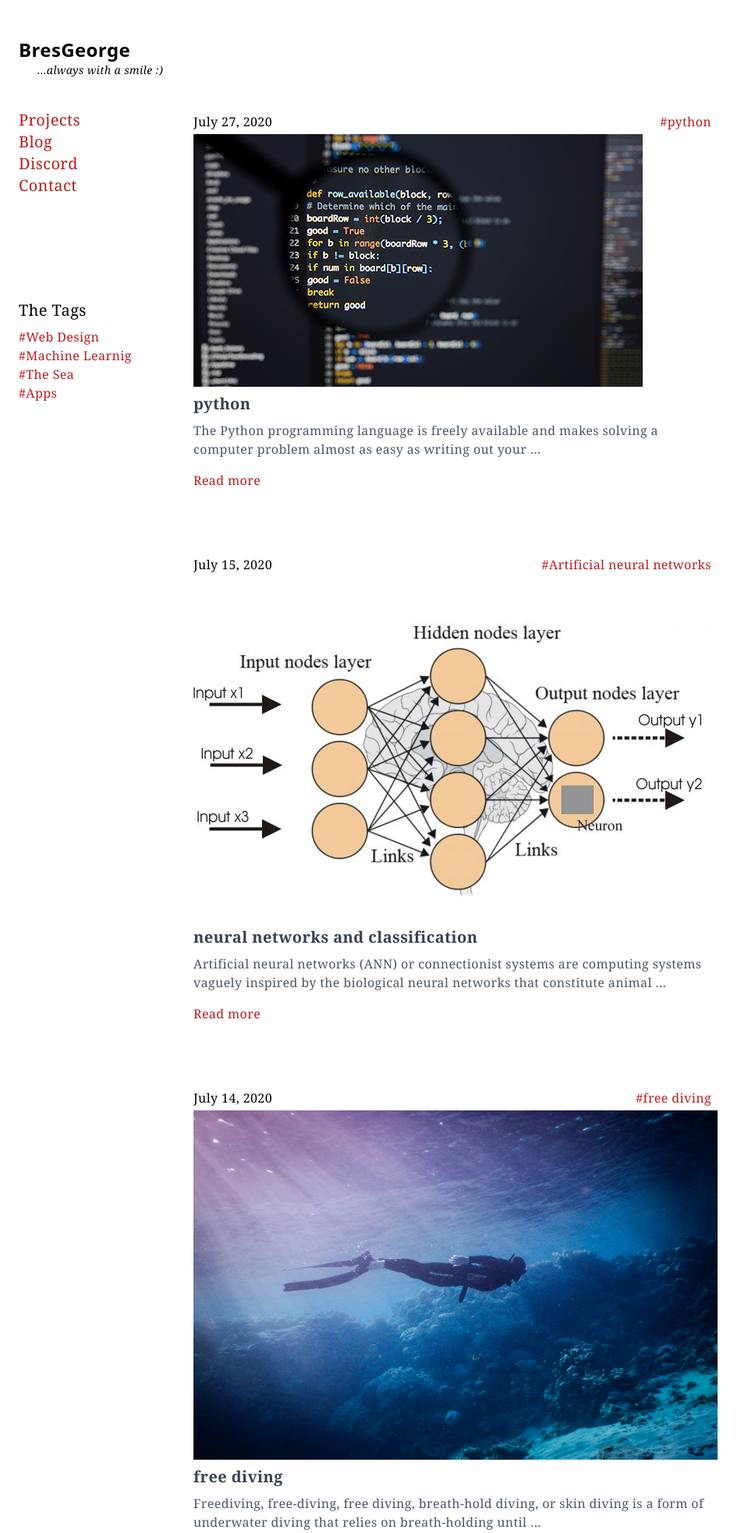
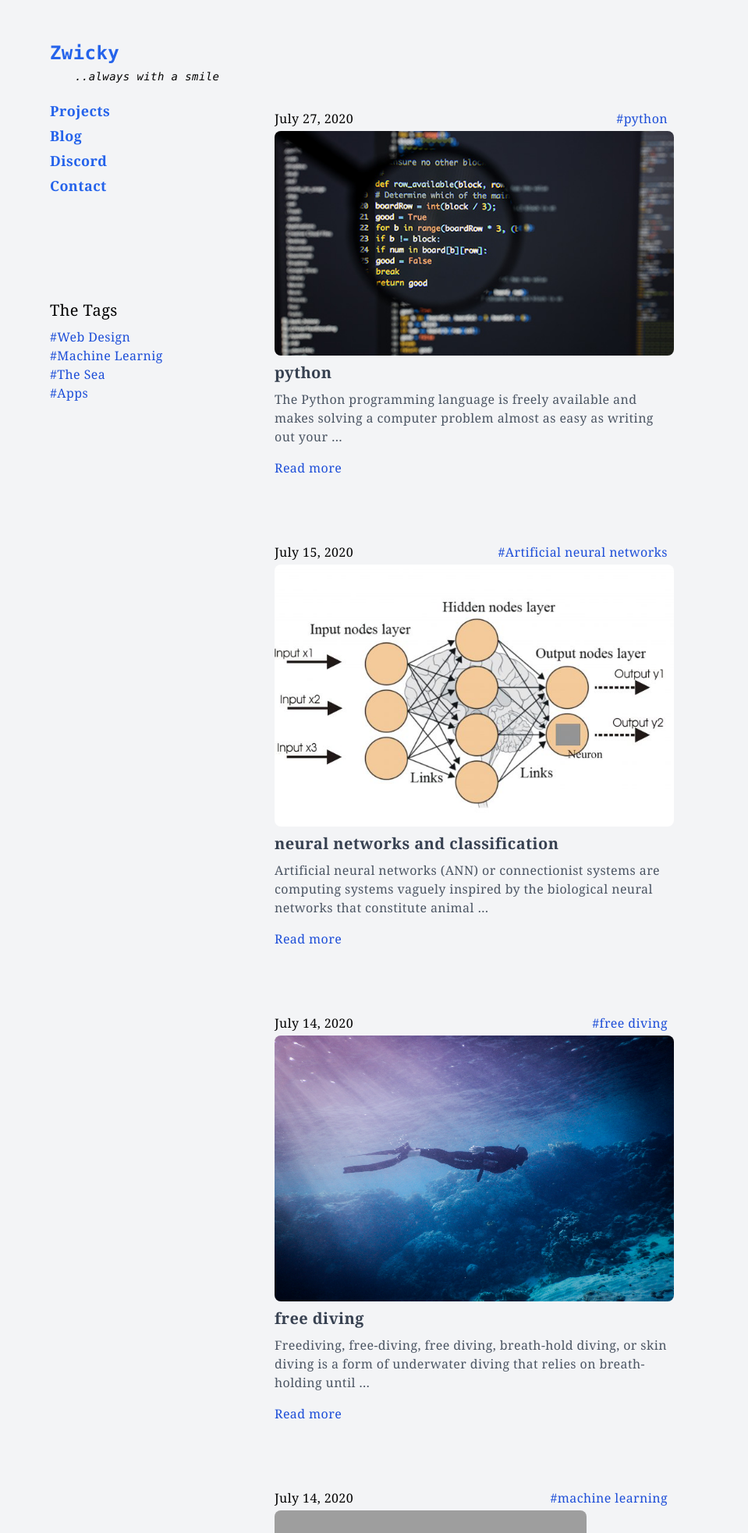
Before and after one commit to bres/myweb, a Django app: page /blog/ in a window 1280 px wide. Shown: the top 1966 px of the page at 78% size, without its empty margins (0-959 px from the left). Run offline with Django 3.2, Linux system fonts and the light colour scheme; data comes from the database, SQL or seed files in the repository; both versions use the stored data as it was after the commit; grey boxes are pictures that could not be loaded.

Commit message:
editing the css and specially the columns width

```diff
--- a/website/pages/templates/base.html
+++ b/website/pages/templates/base.html
@@ -6,23 +6,26 @@
     <link href="https://unpkg.com/tailwindcss@^1.0/dist/tailwind.min.css" rel="stylesheet">
 </head>
 
-<body class="bg-orange-100 px-6 font-serif tracking-wide antialiased">
+<body class="bg-gray-100 lg:mx-16 mx-6 font-serif tracking-wide antialiased">
 
-<p class="text-2xl font-sans font-semibold text-black pt-12 relative"><a class="" href="{% url 'home' %}">BresGeorge</a></p>
-<p class="text-sm italic px-6  "> ...always with a smile :)</p>
+
 <!-- left & right -->
-<div class="flex flex-col sm:flex-row">
+<div class="mt-12 lg:flex">
 <!-- left part -->
-    <div class="flex-none w-56">
-             <ul class="flex sm:block pt-10">
-                <li class=" pr-2 sm:px-0"><a class="text-red-700 hover:underline text-xl" href="{% url 'projects' %}">Projects</a></li>
-                <li class=" pr-2 sm:px-0"><a class="text-red-700 hover:underline text-xl" href="{% url 'blog' %}">Blog</a></li>
-                <li class=" pr-2 sm:px-0"><a class="text-red-700 hover:underline text-xl" href="{% url 'blog' %}">Discord</a></li>
-                <li class=" pr-2 sm:px-0"><a class="text-red-700 hover:underline text-xl" href="{% url 'contact' %}">Contact</a></li>
+    <div class="lg:w-1/4 ">
+        <div class="lg:fixed">
+            <p class="text-2xl pt-1 font-mono font-semibold"><a class="text-blue-600" href="{% url 'home' %}">Zwicky</a></p>
+            <p class="text-sm italic px-8 font-mono pt-1">..always with a smile</p>
+             <ul class="flex lg:flex-col mt-4  font-semibold">
+                <li class=" pr-2 pt-1"><a class="text-blue-600 hover:underline text-lg" href="{% url 'projects' %}">Projects</a></li>
+                <li class=" pr-2 pt-1"><a class="text-blue-600 hover:underline text-lg" href="{% url 'blog' %}">Blog</a></li>
+                <li class=" pr-2 pt-1"><a class="text-blue-600 hover:underline text-lg" href="{% url 'blog' %}">Discord</a></li>
+                <li class=" pr-2 pt-1"><a class="text-blue-600 hover:underline text-lg" href="{% url 'contact' %}">Contact</a></li>
             </ul>
+        </div>
     </div>
 <!-- right part -->
-    <div class="flex-1 ">
+    <div class="lg:w-3/4 lg:mt-10">
          {% block content %} {% endblock %}
     </div>
 </div>
--- a/website/pages/templates/blog.html
+++ b/website/pages/templates/blog.html
@@ -4,23 +4,23 @@
 
 {% block content %}
 <!-- right part -->
-<div class="pt-10 flex flex-col mb-4">
+<div class="pt-12 flex flex-col mb-4 ">
 {% if all_posts %}
     {% for x in all_posts %}
-     <div class="flex flex-col pb-20 max-w-2xl ">
-        <div class="flex justify-between items-center">
-            <span class="font-light">{{ x.pub_date }}</span>
-            <a class="px-2 py-1 text-red-700" href="#">#{{ x.tags }} </a>
+     <div class="flex flex-col pb-20 max-w-lg">
+        <div class="flex justify-between items-baseline">
+            <span class="font-light py-1">{{ x.pub_date }}</span>
+            <a class="px-2 py-1 text-blue-700" href="#">#{{ x.tags }} </a>
         </div>
         <div>
-            <img src="{{x.image.url}}" class="bg-contain ">
+            <img src="{{x.image.url}}" class="bg-cover rounded-lg">
         </div>
         <div class="mt-2">
             <a class="text-xl text-gray-700 font-bold hover:text-gray-600" href="#">{{ x.title }}</a>
             <p class="mt-2 text-gray-600">{{ x.body|truncatewords:20 }}</p>
         </div>
         <div class="flex justify-between items-center mt-4">
-            <a class="text-red-700 hover:underline" href="#">Read more</a>
+            <a class="text-blue-700 hover:underline" href="#">Read more</a>
         </div>
     </div>
     {% endfor%}
@@ -31,20 +31,20 @@
 
 {% block sidebar%}
 <!-- sidebar fixed on large screens and hidden on small -->
-<div class="hidden sm:block fixed top-0 mt-64 pt-32 ">
+<div class="hidden lg:block fixed top-0 mt-64 pt-32 ">
     <p class="font-medium text-xl pb-2">The Tags</p>
-    <ul>
-        <li class="text-red-700 ">
-            <a class="text-red-700 hover:underline pr-2 " href="{% url 'projects' %}">#Web Design</a>
+    <ul class="text-blue-700 ">
+        <li>
+            <a class=" hover:underline pr-2" href="{% url 'projects' %}">#Web Design</a>
         </li>
-         <li class="text-red-700 ">
-             <a class="text-red-700 hover:underline pr-2 " href="{% url 'projects' %}">#Machine Learnig</a>
+         <li>
+             <a class="hover:underline pr-2" href="{% url 'projects' %}">#Machine Learnig</a>
         </li>
-         <li class="text-red-700 ">
-             <a class="text-red-700 hover:underline pr-2 l" href="{% url 'projects' %}">#The Sea</a>
+         <li>
+             <a class=" hover:underline pr-2" href="{% url 'projects' %}">#The Sea</a>
         </li>
-         <li class="text-red-700 ">
-             <a class="text-red-700 hover:underline pr-2 " href="{% url 'projects' %}">#Apps</a>
+         <li >
+             <a class=" hover:underline pr-2" href="{% url 'projects' %}">#Apps</a>
         </li>
     </ul>
 </div>
```
Also changed, not shown: website/pages/templates/home.html (+11 -11 lines), website/pages/templates/projects.html (+6 -13 lines), website/db.sqlite3, website/media/images/python.jpg (added), 1 other file.
